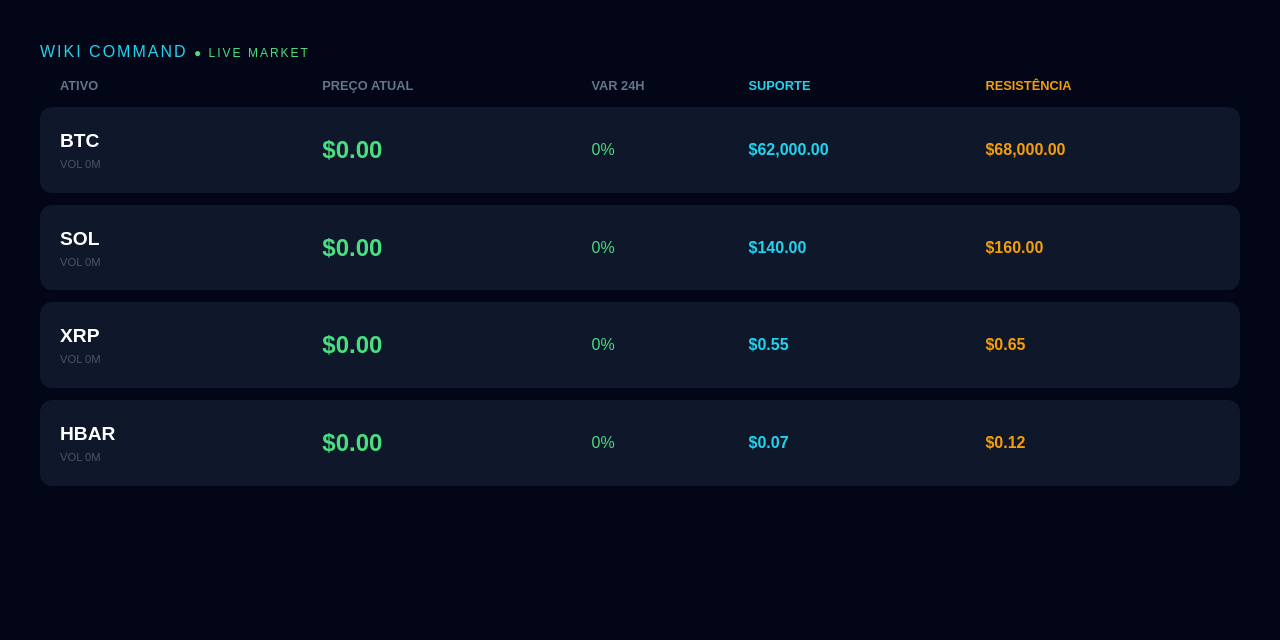
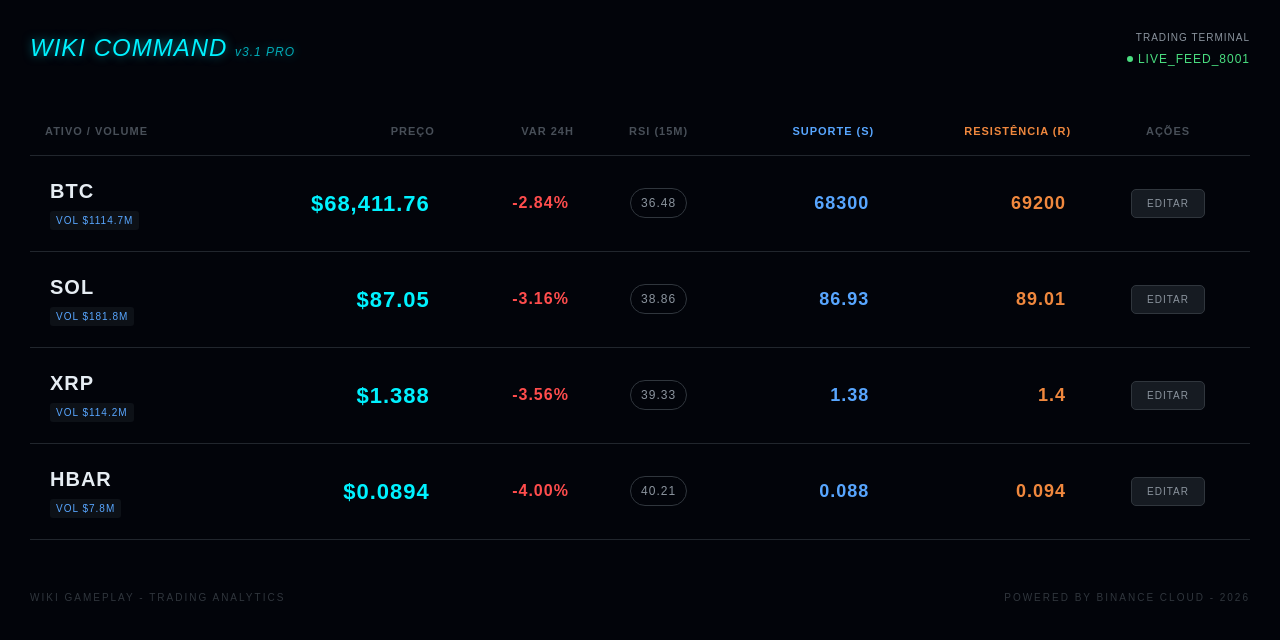
Before and after one commit to likostrung/wiki-dash, a React (Vite) app: page / in a window 1280 px wide. Shown: the top 640 px of the page. Built offline with nearby package versions, Linux system fonts and the light colour scheme; no server answers.

Commit message:
Subindo alterações do dashboard v3.1 PRO

```diff
--- a/src/App.jsx
+++ b/src/App.jsx
@@ -1,21 +1,15 @@
 import React, { useState, useEffect } from 'react';
 
 const App = () => {
-  const [alerts, setAlerts] = useState([]);
   const [coins, setCoins] = useState([
-    { id: 'btc', name: 'BTC', symbol: 'btcusdt', price: 0, var24h: 0, vol: '0M', suporte: 62000, resistencia: 68000 },
-    { id: 'sol', name: 'SOL', symbol: 'solusdt', price: 0, var24h: 0, vol: '0M', suporte: 140, resistencia: 160 },
-    { id: 'xrp', name: 'XRP', symbol: 'xrpusdt', price: 0, var24h: 0, vol: '0M', suporte: 0.55, resistencia: 0.65 },
-    { id: 'hbar', name: 'HBAR', symbol: 'hbarusdt', price: 0, var24h: 0, vol: '0M', suporte: 0.07, resistencia: 0.12 },
+    { id: 'btc', name: 'BTC', symbol: 'btcusdt', vol: '$1114.7M', price: 68411.76, var24h: -2.84, rsi: 36.48, suporte: 68300, resistencia: 69200 },
+    { id: 'sol', name: 'SOL', symbol: 'solusdt', vol: '$181.8M', price: 87.05, var24h: -3.16, rsi: 38.86, suporte: 86.93, resistencia: 89.01 },
+    { id: 'xrp', name: 'XRP', symbol: 'xrpusdt', vol: '$114.2M', price: 1.388, var24h: -3.56, rsi: 39.33, suporte: 1.38, resistencia: 1.4 },
+    { id: 'hbar', name: 'HBAR', symbol: 'hbarusdt', vol: '$7.8M', price: 0.0894, var24h: -4.00, rsi: 40.21, suporte: 0.088, resistencia: 0.094 },
   ]);
 
-  const formatCurrency = (val) => {
-    return `$${parseFloat(val).toLocaleString(undefined, { minimumFractionDigits: 2, maximumFractionDigits: 4 })}`;
-  };
-
-  // MOTOR BINANCE - CONEXÃO DIRETA
   useEffect(() => {
-    const streams = 'btcusdt@ticker/solusdt@ticker/xrpusdt@ticker/hbarusdt@ticker';
+    const streams = coins.map(c => `${c.symbol}@ticker`).join('/');
     const ws = new WebSocket(`wss://stream.binance.com:9443/ws/${streams}`);
 
     ws.onmessage = (event) => {
@@ -26,46 +20,99 @@
             ...c,
             price: parseFloat(data.c),
             var24h: parseFloat(data.P),
-            vol: (parseFloat(data.q) / 1000000).toFixed(1) + 'M'
+            vol: `$${(parseFloat(data.q) / 1000000).toFixed(1)}M`
           };
         }
         return c;
       }));
     };
-
     return () => ws.close();
   }, []);
 
   return (
-    <div style={{ backgroundColor: '#020617', color: 'white', minHeight: '100vh', padding: '40px', fontFamily: 'sans-serif' }}>
-      <h1 style={{ color: '#22d3ee', letterSpacing: '2px' }}>WIKI COMMAND <span style={{fontSize: '12px', color: '#4ade80'}}>● LIVE MARKET</span></h1>
+    <div style={{ backgroundColor: '#02040a', color: '#e6edf3', minHeight: '100vh', padding: '30px', fontFamily: 'Orbitron, sans-serif', letterSpacing: '1px' }}>
 
-      <table style={{ width: '100%', borderCollapse: 'separate', borderSpacing: '0 12px' }}>
+      {/* Header Estilizado */}
+      <div style={{ display: 'flex', justifyContent: 'space-between', alignItems: 'flex-start', marginBottom: '40px' }}>
+        <div>
+          <h1 style={{ margin: 0, fontSize: '24px', fontStyle: 'italic', color: '#00f2ff', textShadow: '0 0 10px rgba(0,242,255,0.5)' }}>
+            WIKI COMMAND <span style={{ fontSize: '12px', color: '#00f2ff', opacity: 0.7 }}>v3.1 PRO</span>
+          </h1>
+        </div>
+        <div style={{ textAlign: 'right' }}>
+          <div style={{ fontSize: '10px', color: '#8b949e', marginBottom: '5px' }}>TRADING TERMINAL</div>
+          <div style={{ fontSize: '12px', color: '#4ade80', display: 'flex', alignItems: 'center', gap: '5px' }}>
+            <span style={{ width: '6px', height: '6px', backgroundColor: '#4ade80', borderRadius: '50%' }}></span> LIVE_FEED_8001
+          </div>
+        </div>
+      </div>
+
+      {/* Tabela de Trading */}
+      <div style={{ width: '100%', overflowX: 'auto' }}>
+        <table style={{ width: '100%', borderCollapse: 'collapse' }}>
           <thead>
-          <tr style={{ color: '#64748b', fontSize: '0.8rem', textAlign: 'left' }}>
-            <th style={{ paddingLeft: '20px' }}>ATIVO</th>
-            <th>PREÇO ATUAL</th>
-            <th>VAR 24H</th>
-            <th style={{ color: '#22d3ee' }}>SUPORTE</th>
-            <th style={{ color: '#f59e0b' }}>RESISTÊNCIA</th>
+            <tr style={{ color: '#484f58', fontSize: '11px', textTransform: 'uppercase', borderBottom: '1px solid #21262d' }}>
+              <th style={{ textAlign: 'left', padding: '15px' }}>Ativo / Volume</th>
+              <th style={{ textAlign: 'right', padding: '15px' }}>Preço</th>
+              <th style={{ textAlign: 'right', padding: '15px' }}>Var 24h</th>
+              <th style={{ textAlign: 'center', padding: '15px' }}>RSI (15M)</th>
+              <th style={{ textAlign: 'right', padding: '15px', color: '#58a6ff' }}>Suporte (S)</th>
+              <th style={{ textAlign: 'right', padding: '15px', color: '#f0883e' }}>Resistência (R)</th>
+              <th style={{ textAlign: 'center', padding: '15px' }}>Ações</th>
             </tr>
           </thead>
           <tbody>
-          {coins.map(coin => (
-            <tr key={coin.id} style={{ backgroundColor: '#0f172a', borderRadius: '12px' }}>
-              <td style={{ padding: '20px', borderRadius: '12px 0 0 12px' }}>
-                <b style={{fontSize: '1.2rem'}}>{coin.name}</b>
-                <div style={{fontSize: '0.7rem', color: '#475569'}}>VOL {coin.vol}</div>
+            {coins.map((coin) => (
+              <tr key={coin.id} style={{ borderBottom: '1px solid #21262d', transition: 'background 0.2s' }}
+                  onMouseOver={(e) => e.currentTarget.style.backgroundColor = '#0d1117'}
+                  onMouseOut={(e) => e.currentTarget.style.backgroundColor = 'transparent'}>
+
+                <td style={{ padding: '20px' }}>
+                  <div style={{ fontSize: '20px', fontWeight: 'bold' }}>{coin.name}</div>
+                  <div style={{ fontSize: '10px', color: '#58a6ff', marginTop: '5px', backgroundColor: '#0d1117', display: 'inline-block', padding: '2px 6px', borderRadius: '3px' }}>
+                    VOL {coin.vol}
+                  </div>
                 </td>
-              <td style={{ color: '#4ade80', fontSize: '1.5rem', fontWeight: 'bold' }}>{formatCurrency(coin.price)}</td>
-              <td style={{ color: coin.var24h < 0 ? '#f87171' : '#4ade80' }}>{coin.var24h}%</td>
-              <td style={{ color: '#22d3ee', fontWeight: 'bold' }}>{formatCurrency(coin.suporte)}</td>
-              <td style={{ color: '#f59e0b', fontWeight: 'bold', borderRadius: '0 12px 12px 0' }}>{formatCurrency(coin.resistencia)}</td>
+
+                <td style={{ textAlign: 'right', padding: '20px', fontSize: '22px', fontWeight: 'bold', color: '#00f2ff' }}>
+                  ${coin.price.toLocaleString(undefined, { minimumFractionDigits: 2, maximumFractionDigits: 4 })}
+                </td>
+
+                <td style={{ textAlign: 'right', padding: '20px', color: coin.var24h < 0 ? '#ff4d4d' : '#00f2ff', fontWeight: 'bold' }}>
+                  {coin.var24h.toFixed(2)}%
+                </td>
+
+                <td style={{ textAlign: 'center', padding: '20px' }}>
+                  <div style={{ border: '1px solid #30363d', color: '#8b949e', padding: '5px 10px', borderRadius: '20px', fontSize: '12px', display: 'inline-block' }}>
+                    {coin.rsi}
+                  </div>
+                </td>
+
+                <td style={{ textAlign: 'right', padding: '20px', color: '#58a6ff', fontWeight: 'bold', fontSize: '18px' }}>
+                  {coin.suporte}
+                </td>
+
+                <td style={{ textAlign: 'right', padding: '20px', color: '#f0883e', fontWeight: 'bold', fontSize: '18px' }}>
+                  {coin.resistencia}
+                </td>
+
+                <td style={{ textAlign: 'center', padding: '20px' }}>
+                  <button style={{ backgroundColor: '#161b22', border: '1px solid #30363d', color: '#8b949e', padding: '6px 15px', borderRadius: '5px', cursor: 'pointer', fontSize: '10px', textTransform: 'uppercase' }}>
+                    Editar
+                  </button>
+                </td>
               </tr>
             ))}
           </tbody>
         </table>
       </div>
+
+      {/* Footer do Print */}
+      <div style={{ marginTop: '50px', display: 'flex', justifyContent: 'space-between', fontSize: '10px', color: '#30363d', textTransform: 'uppercase', letterSpacing: '2px' }}>
+        <div>Wiki Gameplay - Trading Analytics</div>
+        <div>Powered by Binance Cloud - 2026</div>
+      </div>
+    </div>
   );
 };
 
```
Lines whose indentation alone changed are shown as unchanged.
